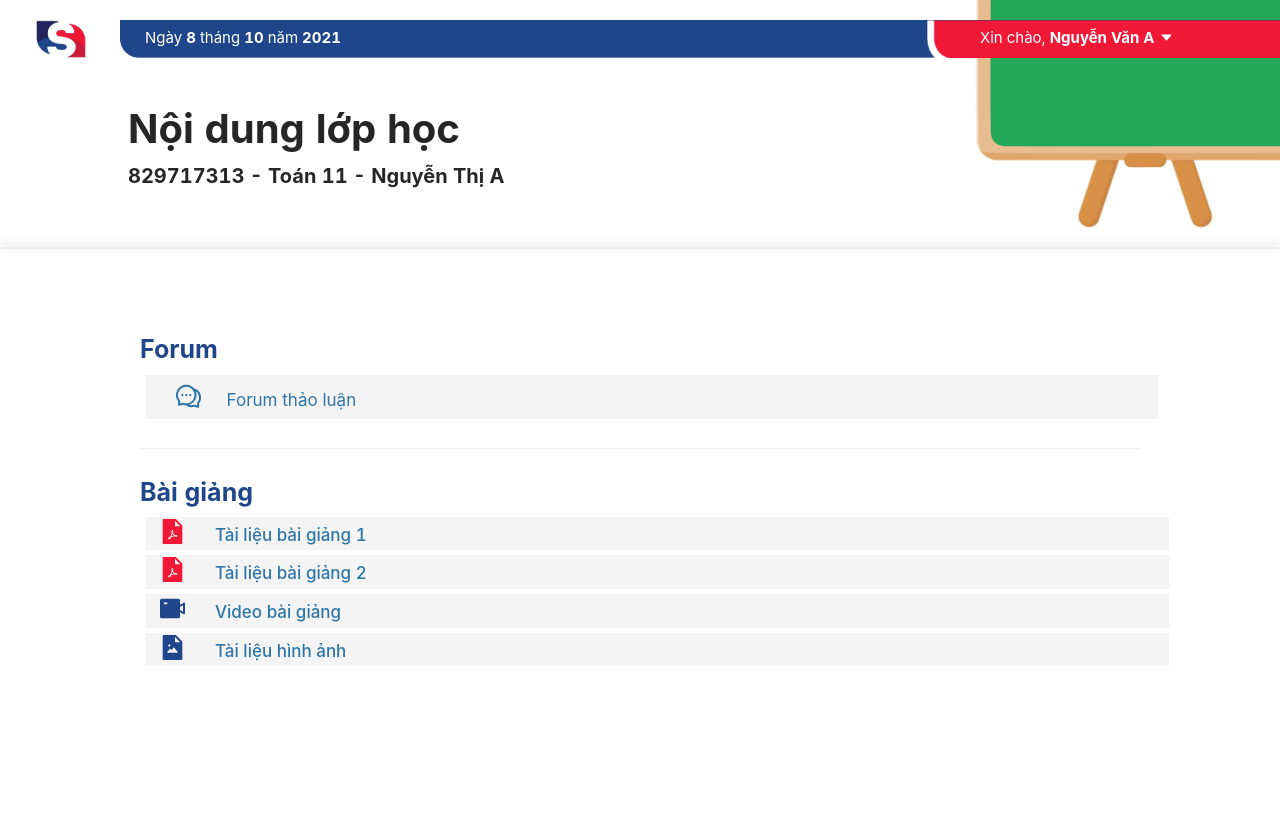
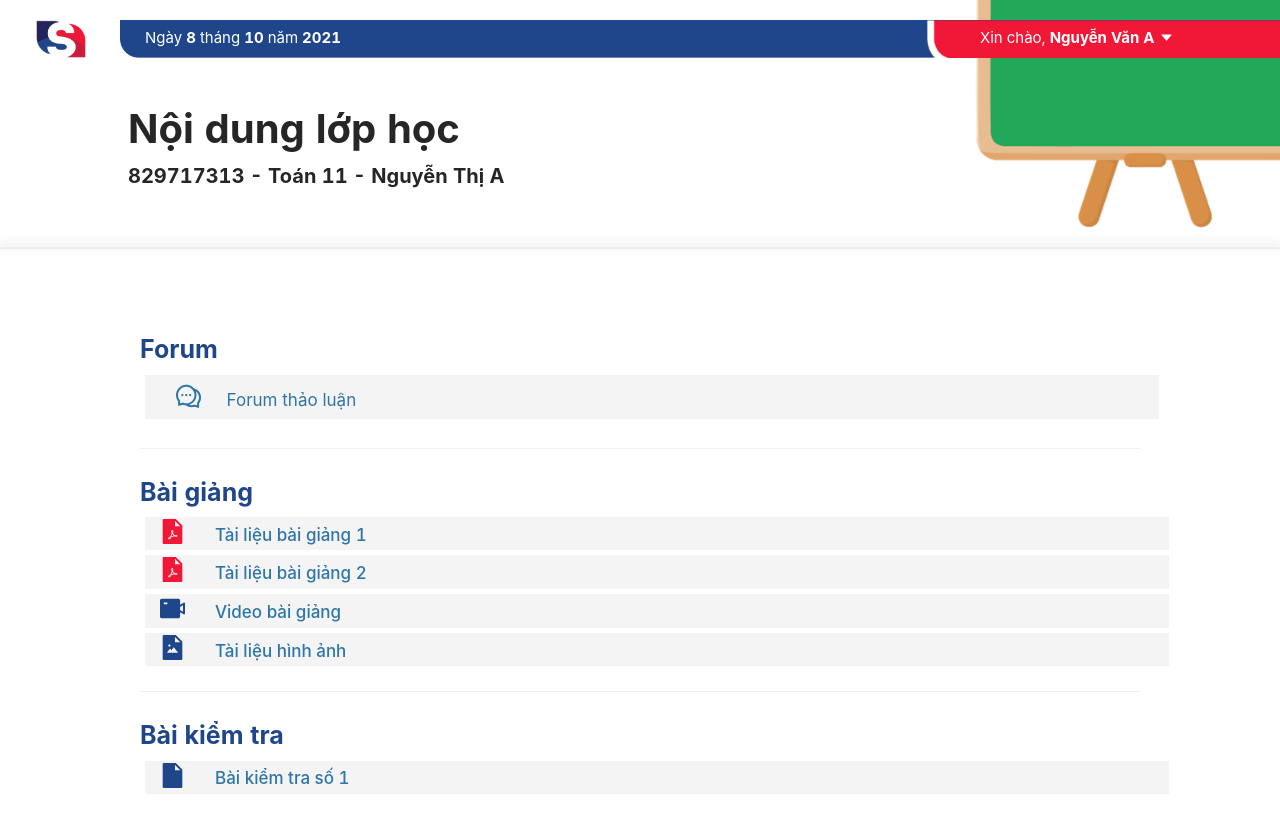
Before and after one commit to dongphong543/L03_nhom2_doancnpm211, a React (Create React App) app: page /classroom in a window 1280 px wide. Shown: the top 821 px of the page. Before the commit the page ends 800 px from the top, so only its background shows below. Built offline with nearby package versions, Linux system fonts and the light colour scheme.

Commit message:
PhongNguyenTrung

```diff
--- a/src/Room.js
+++ b/src/Room.js
@@ -229,6 +229,33 @@ const Room = () => {
             </a>
           </h3>
         </div>
+                      {/* BÀI KIỂM TRA */}
+                      <Divider />
+        <div style={{ width: "100%", float: "left" }}>
+          <b style={{ fontSize: "25px", color: "#1F468B" }}>Bài kiểm tra</b>{" "}
+          <br />
+
+            <h3
+              style={{
+                // borderRadius: "8px",
+                background: "#F4F4F4",
+                margin: "5px",
+                padding: "2px 15px",
+                cursor: "pointer",
+                width: "80vw",
+                textAlign: "left",
+              }}
+            >
+              <FileFilled style={{ color: "#1F468B", fontSize: "25px" }}  />{" "}
+            <a
+              style={{ color: "#2E75A8", fontSize: "17px", marginLeft: "2vw" }}
+              // href=""
+            >
+              Bài kiểm tra số 1
+            </a>
+            </h3>
+          <br />
+        </div>
       </div>
     </>
   );
```
